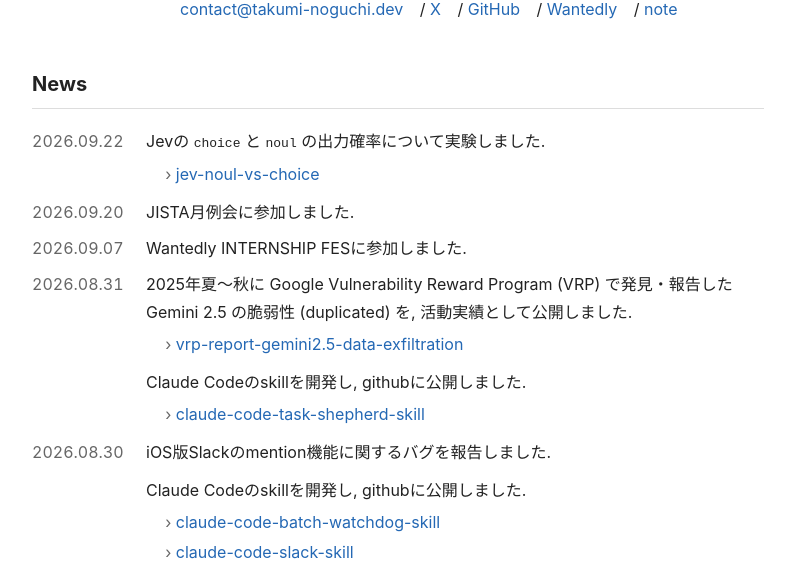
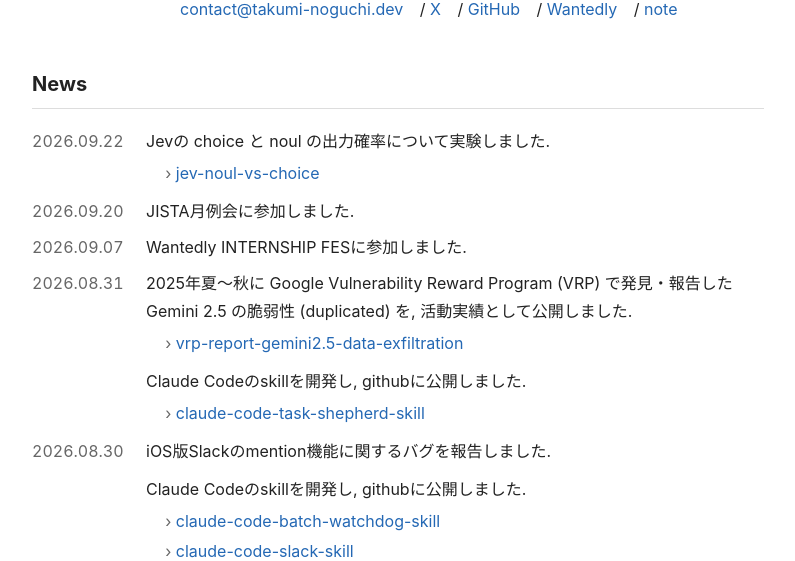
Before and after one commit to TakumiNoguchi2004/profile, a plain HTML site: page index.html in a window 1280 px wide. Shown: the part 240-801 px from the top of the page, without its empty margins (242-1037 px from the left). Drawn offline with Linux system fonts and the light colour scheme.

Commit message:
Drop <code> styling from jev-noul-vs-choice news text
Co-Authored-By: Claude Sonnet 5 <noreply@anthropic.com>
Claude-Session: https://claude.ai/code/session_01LnqDEYteB3Pgk9RkomDtgp

```diff
--- a/index.html
+++ b/index.html
@@ -381,7 +381,7 @@
           <div class="news-items">
             <div class="news-item">
               <span>
-                Jevの <code>choice</code> と <code>noul</code> の出力確率について実験しました.
+                Jevの choice と noul の出力確率について実験しました.
               </span>
               <ul class="news-links">
                 <li>
```
